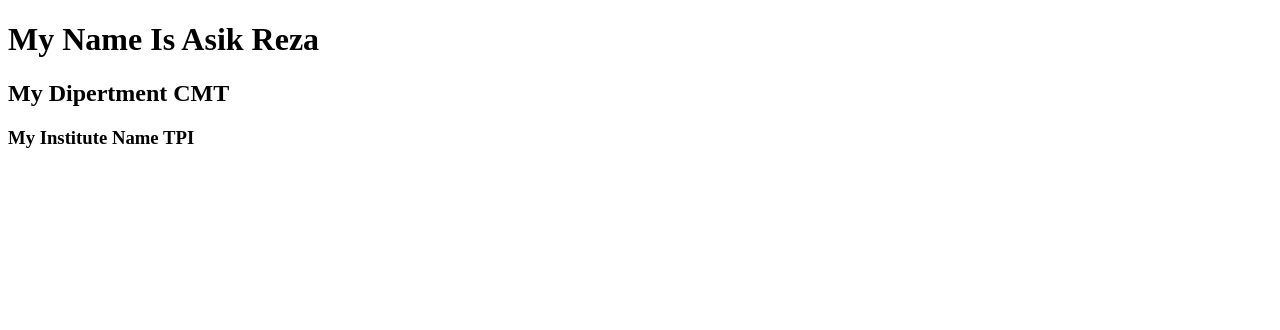
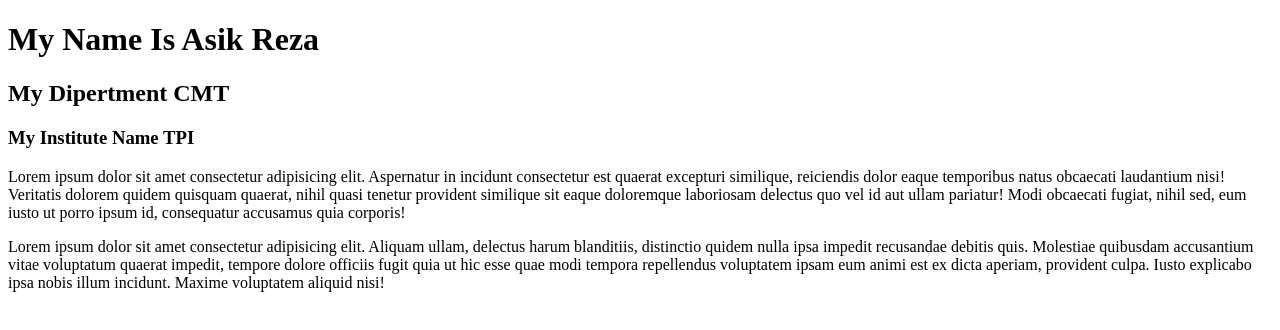
Before and after one commit to MdAsikReza/my-corme-repo, a plain HTML site: page index.html in a window 1280 px wide. Drawn offline with Linux system fonts and the light colour scheme.

Commit message:
my commit

```diff
--- a/index.html
+++ b/index.html
@@ -9,6 +9,9 @@
     <h1>My Name Is Asik Reza</h1>
     <h2>My Dipertment CMT</h2>
     <h3>My Institute Name TPI</h3>
+    <p>Lorem ipsum dolor sit amet consectetur adipisicing elit. Aspernatur in incidunt consectetur est quaerat excepturi similique, reiciendis dolor eaque temporibus natus obcaecati laudantium nisi! Veritatis dolorem quidem quisquam quaerat, nihil quasi tenetur provident similique sit eaque doloremque laboriosam delectus quo vel id aut ullam pariatur! Modi obcaecati fugiat, nihil sed, eum iusto ut porro ipsum id, consequatur accusamus quia corporis!</p>
+    <p>Lorem ipsum dolor sit amet consectetur adipisicing elit. Aliquam ullam, delectus harum blanditiis, distinctio quidem nulla ipsa impedit recusandae debitis quis. Molestiae quibusdam accusantium vitae voluptatum quaerat impedit, tempore dolore officiis fugit quia ut hic esse quae modi tempora repellendus voluptatem ipsam eum animi est ex dicta aperiam, provident culpa. Iusto explicabo ipsa nobis illum incidunt. Maxime voluptatem aliquid nisi!</p>
+
 
 </body>
 </html>
```
